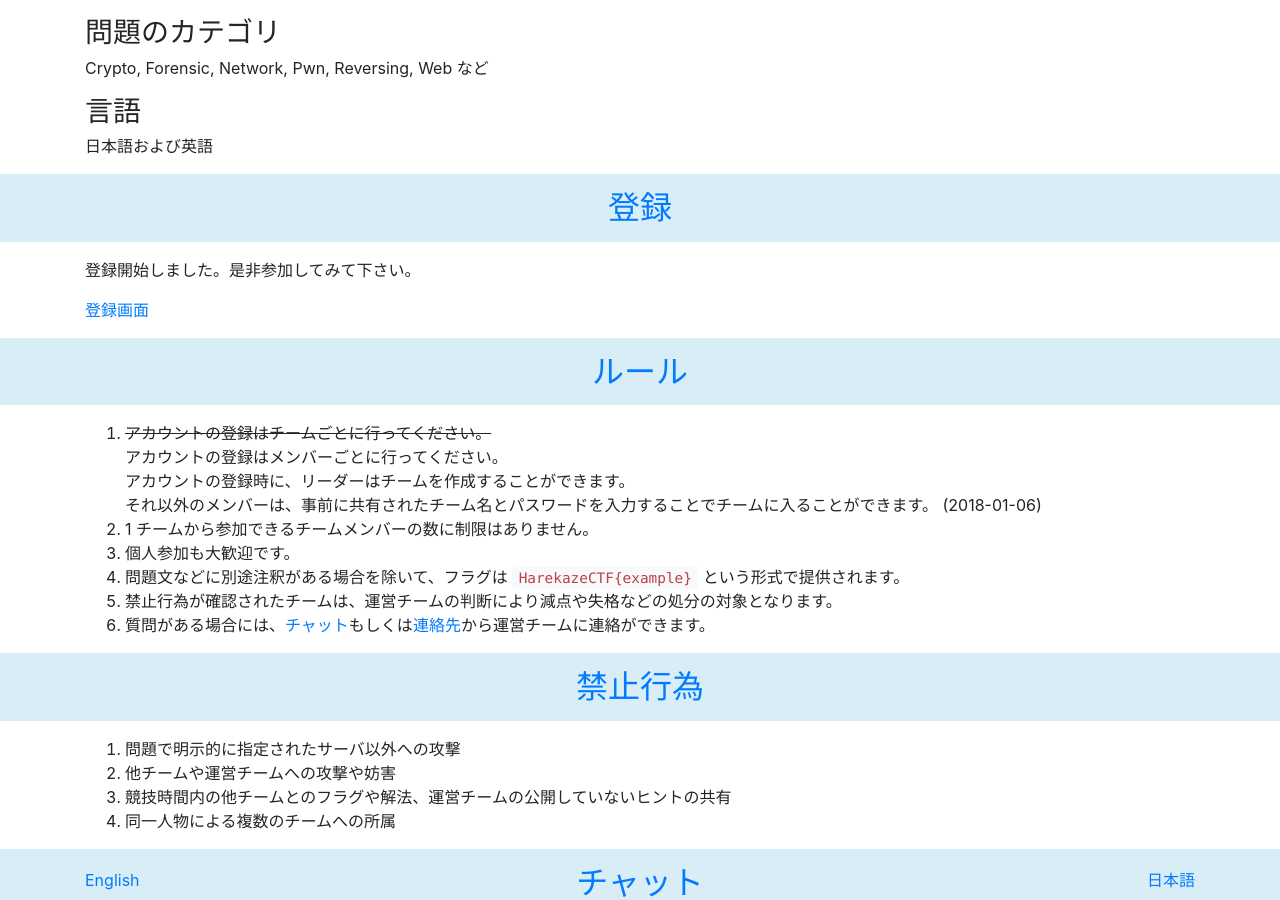
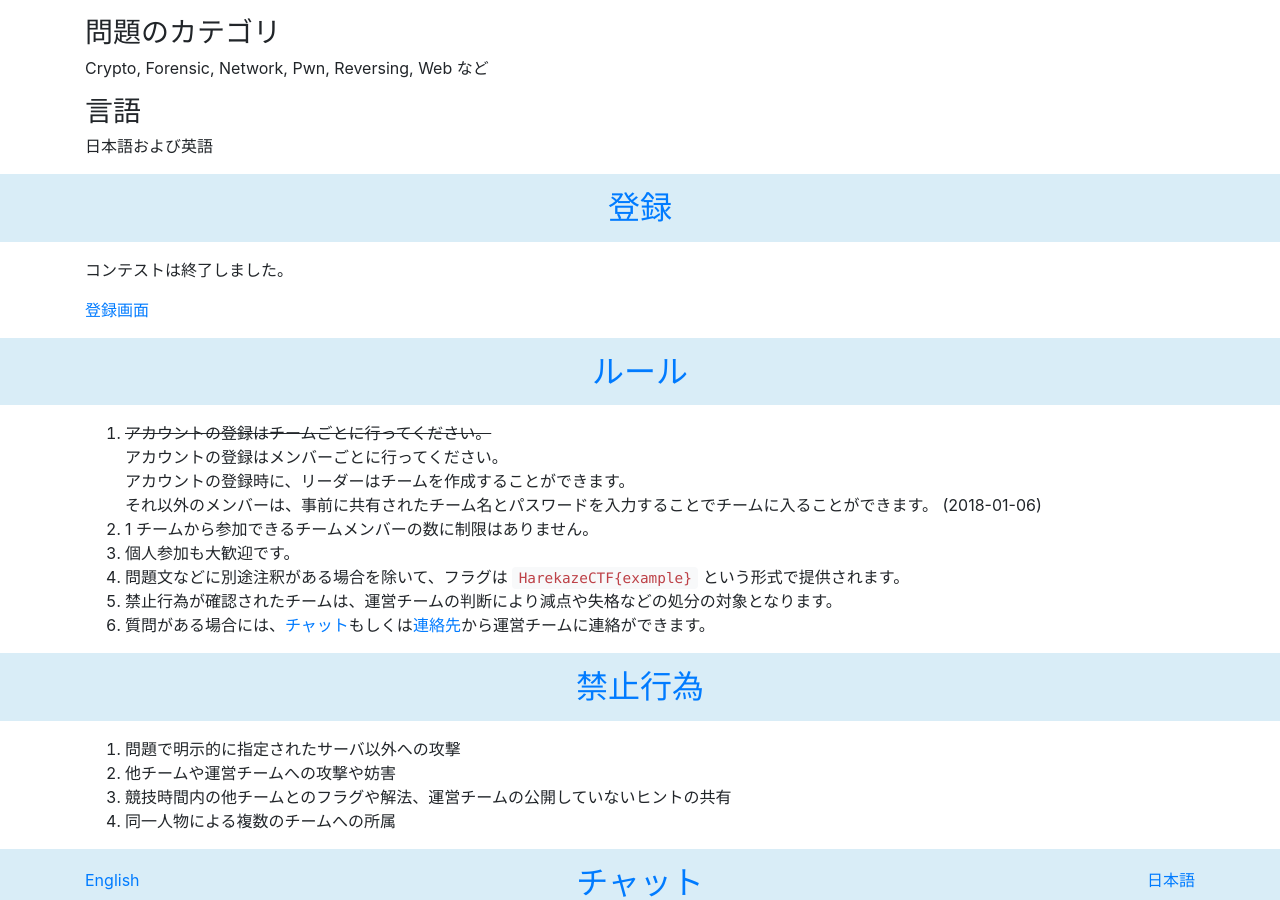
Before and after one commit to TeamHarekaze/TeamHarekaze.github.io, a Jekyll site: the page built from ctf-jp.html, in a window 1280 px wide and 900 px high, scrolled down 914 px. Built offline with Jekyll 4.4.1, drawn with Linux system fonts in a browser that asks for light colours; nearby versions of some CDN libraries.

Commit message:
Update ctf-jp.html

```diff
--- a/ctf-jp.html
+++ b/ctf-jp.html
@@ -35,7 +35,7 @@ title: Harekaze CTF 2018
     <h2 id="register"><a href="#register">登録</a></h2>
   </header>
   <div class="container">
-    <p>登録開始しました。是非参加してみて下さい。</p>
+    <p>コンテストは終了しました。</p>
     <p><a href="https://ctf.harekaze.com">登録画面</a></p>
   </div>
 </section>
```
